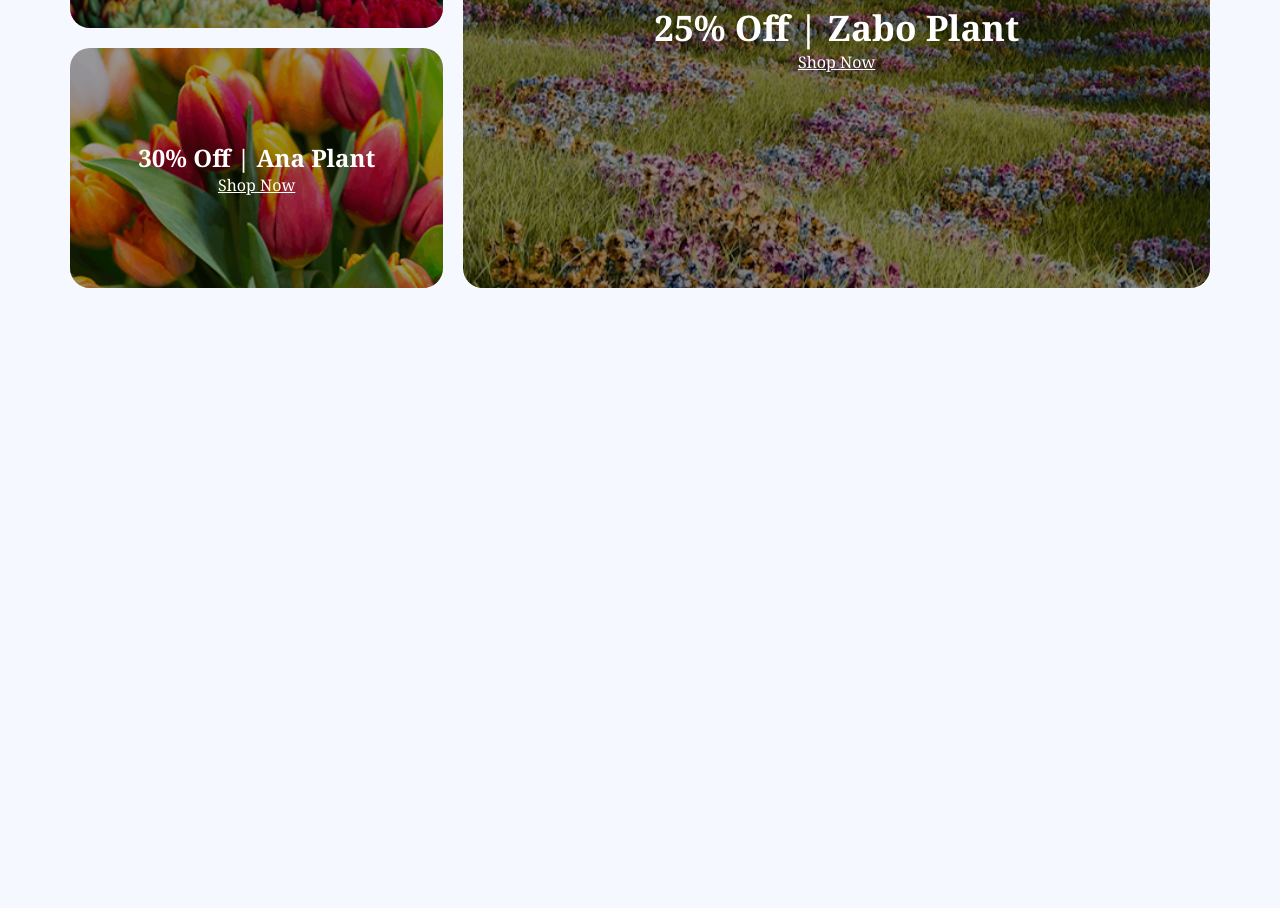
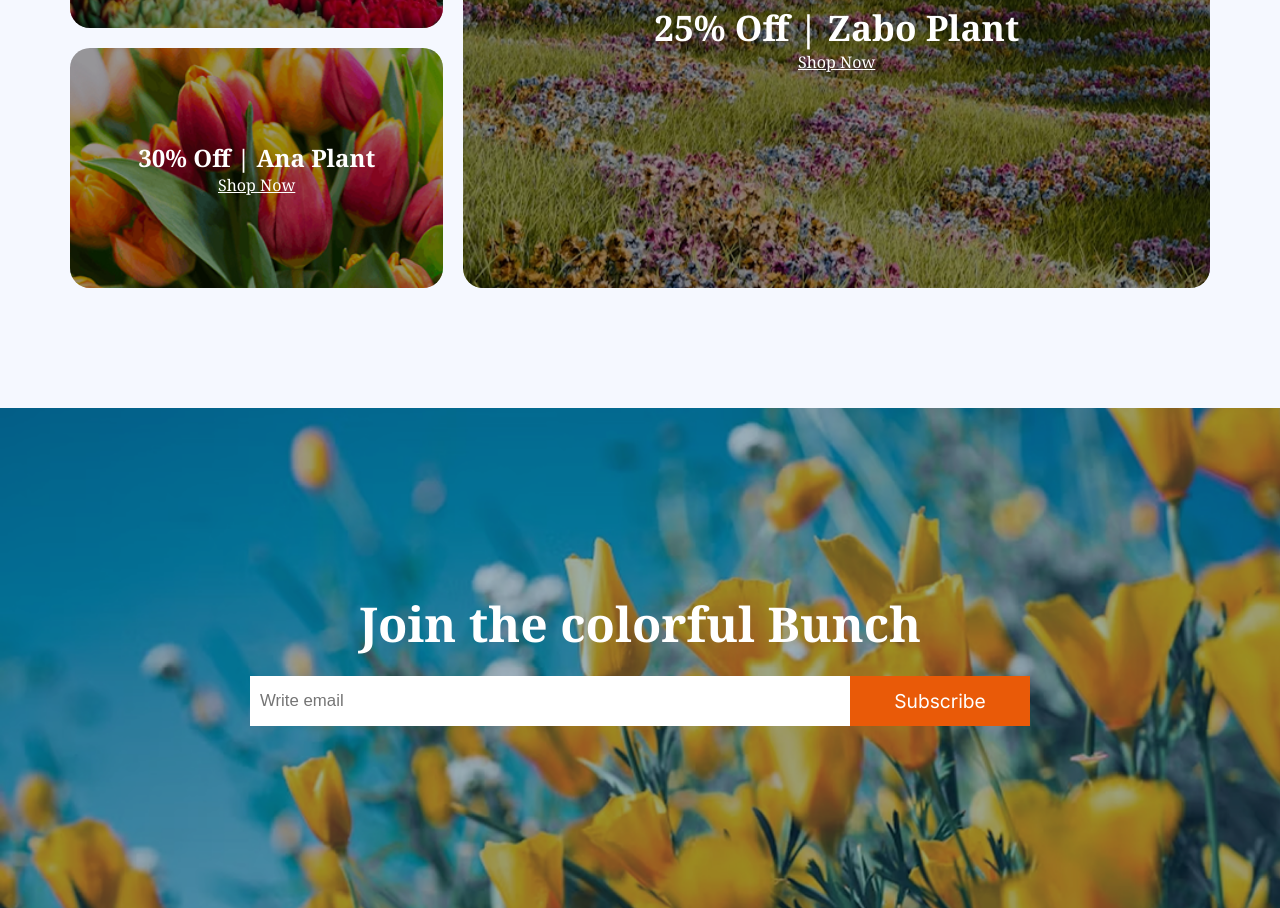
Before and after one commit to blindCode13/assignment-two, a plain HTML site: page index.html in a window 1280 px wide. Shown: the part 3225-4133 px from the top of the page. Before the commit the page ends 3529 px from the top, so only its background shows below. Drawn offline with Linux system fonts and the light colour scheme.

Commit message:
Completed Join Section

```diff
--- a/index.html
+++ b/index.html
@@ -133,6 +133,15 @@
                 </div>
          </section>
 
+         <!-- Join Section -->
+        <section class="join">
+            <h1 class="font-notoserif">Join the colorful Bunch</h1>
+            <div class="input-field">
+                <input type="email" id="mail" placeholder="Write email">
+                <input type="button" value="Subscribe" class="primary-btn sub-btn">
+            </div>
+        </section>
+
     </main>
 
 </body>
--- a/styles/style.css
+++ b/styles/style.css
@@ -211,6 +211,47 @@ header nav {
 }
 
 
+/* Join Section */
+.join {
+    margin-top: 120px;
+    height: 500px;
+    position: absolute;
+    left: 0;
+    width: 100%;
+    display: flex;
+    flex-direction: column;
+    justify-content: center;
+    align-items: center;
+    gap: 20px;
+    background-image: url(../assets/news-letter-bg.png);
+    background-repeat: no-repeat;
+    background-size: cover;
+}
+.join h1 {
+    font-size: 3rem;
+    color: #fff;
+}
+.input-field {
+    height: 50px;
+    background-color: #fff;
+    display: flex;
+}
+#mail {
+    padding: 10px;
+    border: none;
+    width: 600px;
+    font-size: 1.05rem;
+}
+#mail:focus {
+    outline: none;
+}
+.sub-btn {
+    width: 180px;
+    font-size: 1.2rem;
+}
+
+
+
 
 
 @media screen and (width < 600px) {
@@ -269,10 +310,22 @@ header nav {
     #zabo {
         grid-column: 1;
         grid-row: 3;
-
     }
     #zabo h1 {
         font-size: 24px;
+    }
+    .join {
+        height: 260px;
+    }
+    .join h1 {
+        font-size: 1.5rem;
+    }
+    .input-field {
+        width: 320px;
+        height: 40px;
+    }
+    #mail, .sub-btn {
+        font-size: 0.8rem;
     }
 }
 
@@ -295,4 +348,7 @@ header nav {
     #badge {
         right: 130px;
     }
+    #mail {
+        width: 400px;
+    }
 }
```
